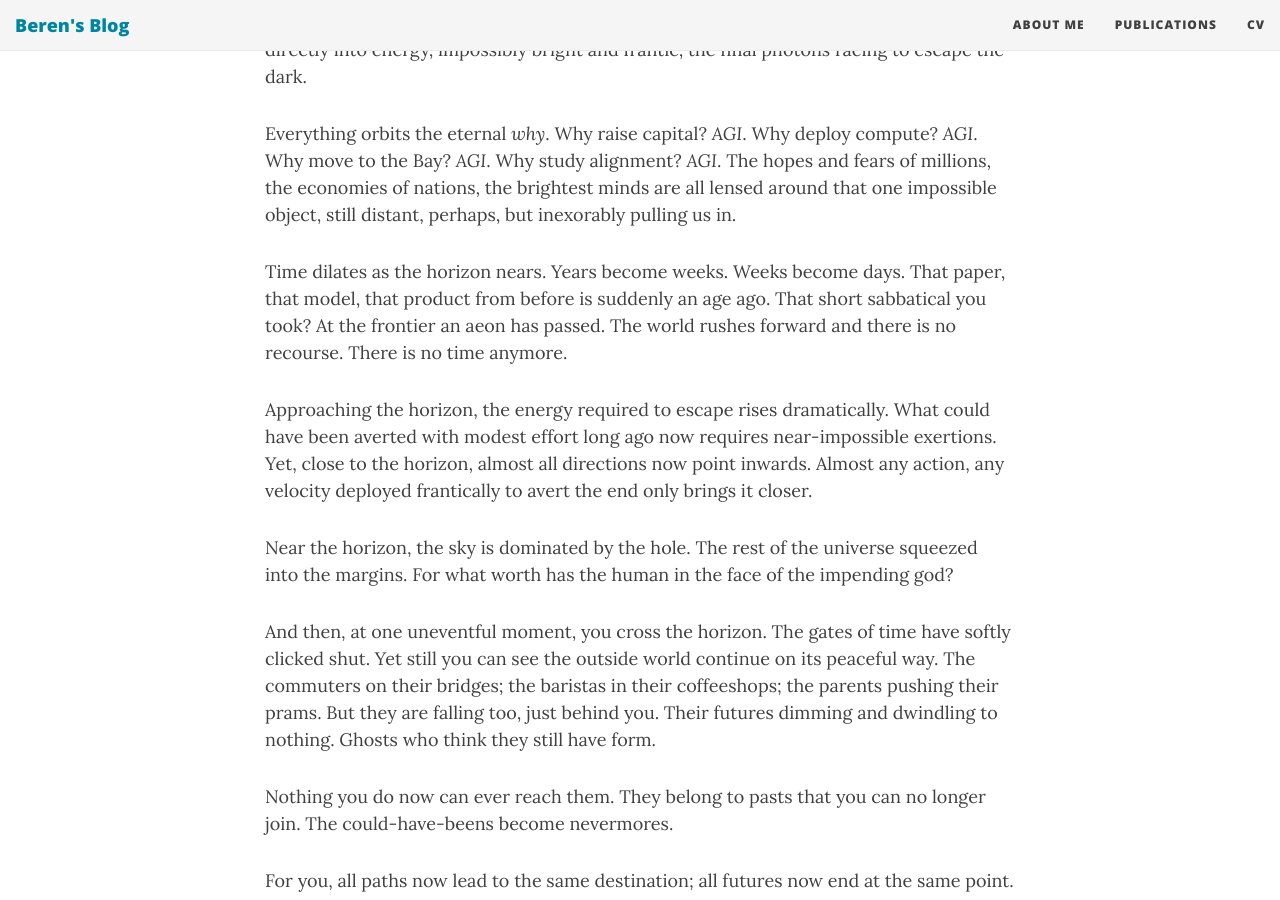
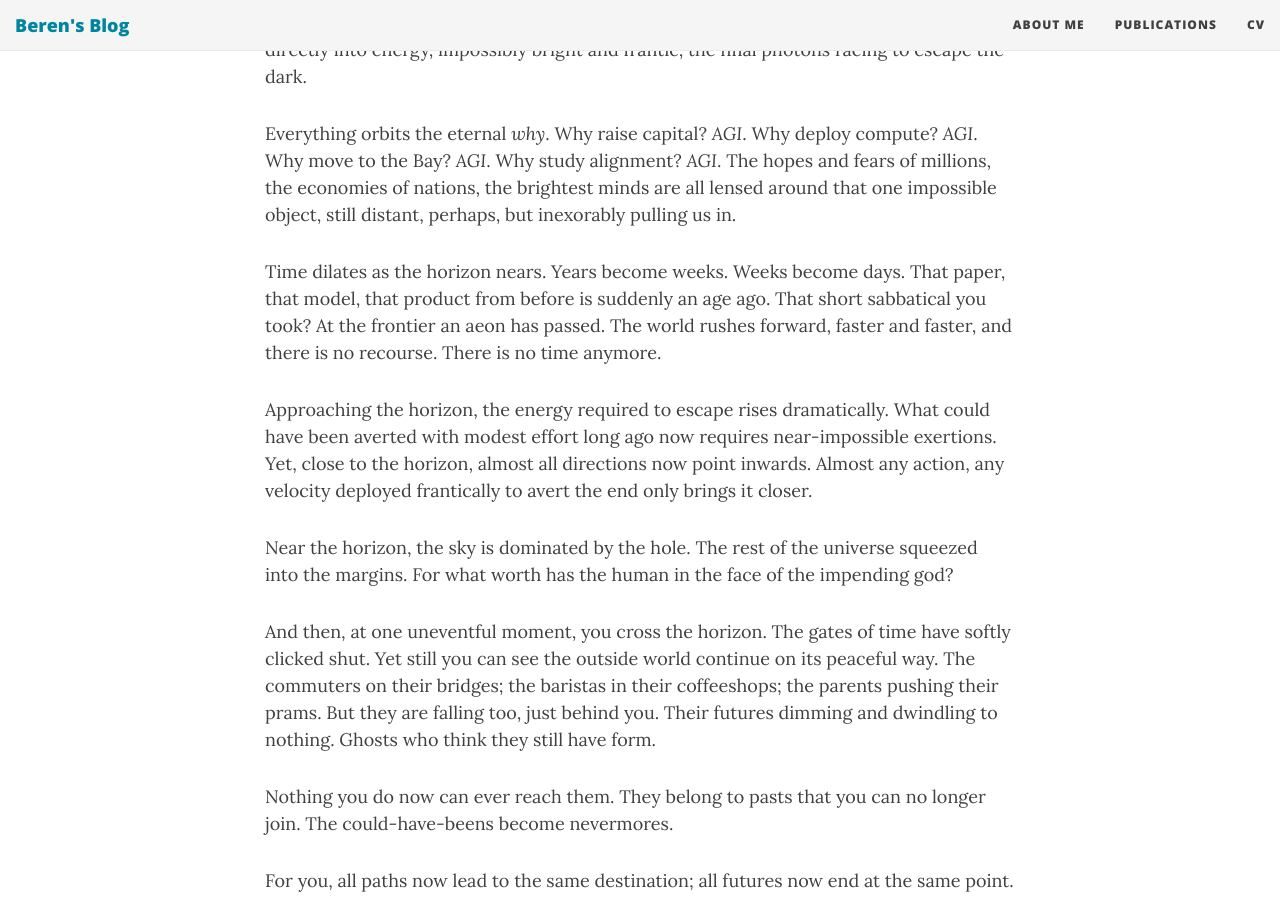
Before and after one commit to BerenMillidge/BerenMillidge.github.io, a Jekyll site: the page built from _posts/2026-07-03-Taking-the-Singularity-Seriously.md, in a window 1280 px wide and 900 px high, scrolled down 1034 px. Built offline with Jekyll 4.4.1, drawn with Linux system fonts in a browser that asks for light colours; nearby versions of some CDN libraries.

Commit message:
Update 2026-07-03-Taking-the-Singularity-Seriously.md

```diff
--- a/_posts/2026-07-03-Taking-the-Singularity-Seriously.md
+++ b/_posts/2026-07-03-Taking-the-Singularity-Seriously.md
@@ -17,7 +17,7 @@ In the disk, mass is stretched and squeezed beyond reason. Incredible pressure,
 
 Everything orbits the eternal *why*. Why raise capital? *AGI*. Why deploy compute? *AGI*. Why move to the Bay? *AGI*. Why study alignment? *AGI*. The hopes and fears of millions, the economies of nations, the brightest minds are all lensed around that one impossible object, still distant, perhaps, but inexorably pulling us in.
 
-Time dilates as the horizon nears. Years become weeks. Weeks become days. That paper, that model, that product from before is suddenly an age ago. That short sabbatical you took? At the frontier an aeon has passed. The world rushes forward and there is no recourse. There is no time anymore.
+Time dilates as the horizon nears. Years become weeks. Weeks become days. That paper, that model, that product from before is suddenly an age ago. That short sabbatical you took? At the frontier an aeon has passed. The world rushes forward, faster and faster, and there is no recourse. There is no time anymore.
 
 Approaching the horizon, the energy required to escape rises dramatically. What could have been averted with modest effort long ago now requires near-impossible exertions. Yet, close to the horizon, almost all directions now point inwards. Almost any action, any velocity deployed frantically to avert the end only brings it closer.
 
```
